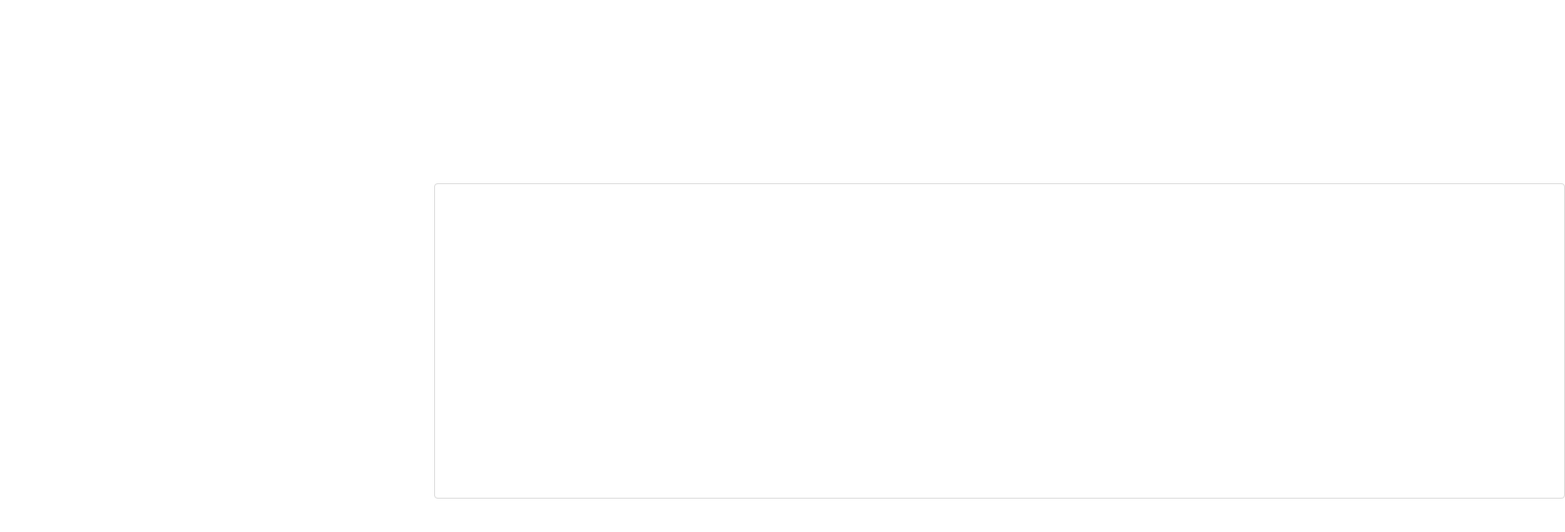
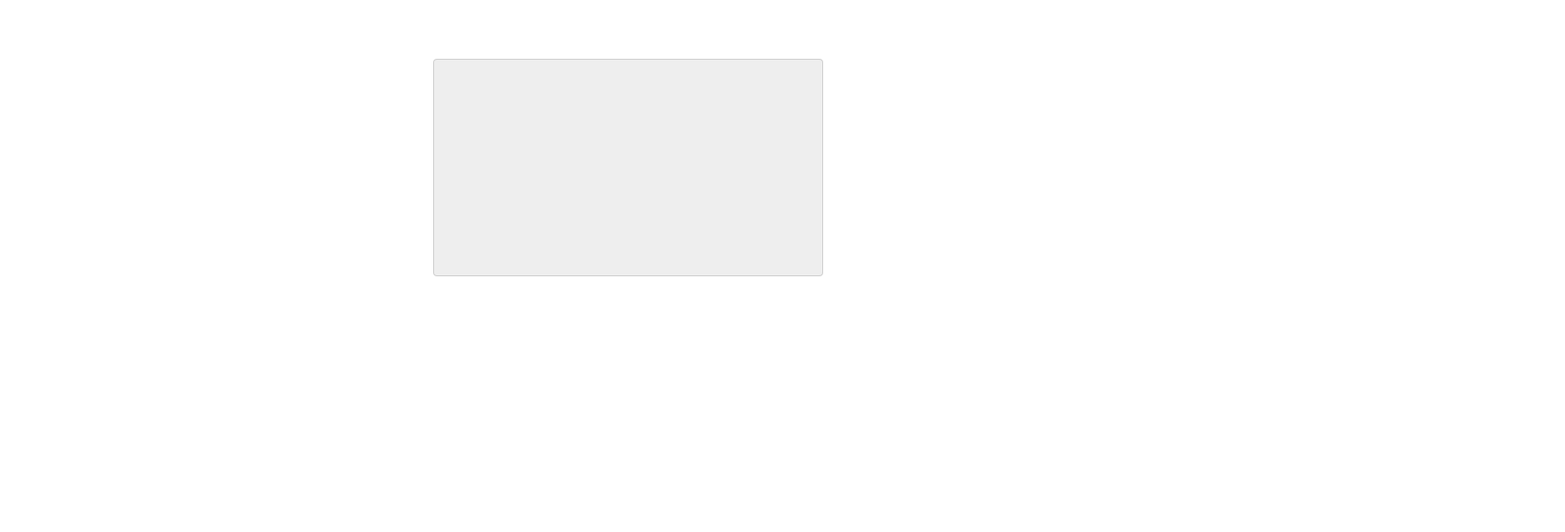
Before and after one commit to kyahAndoy/THESIS-APP, a React (Create React App) app: page / in a window 1280 px wide. Shown: the part 210-753 px from the top of the page at 98% size, 1597 px wide, since content can reach past the window. Built offline with nearby package versions, Linux system fonts and the light colour scheme.

Commit message:
control panel fixed

```diff
--- a/src/Home.js
+++ b/src/Home.js
@@ -1,11 +1,16 @@
 import React from 'react'
 import ButtonHolder from './components/ButtonHolder';
+import useStyles from './components/componentStyles/ComponentsStyle';
+
+
+
 function Home() {
+  const classes = useStyles();
   return (
     <div>
-      <ButtonHolder/>
+      <ButtonHolder className={classes.btnHolder}/>
     </div>
   )
 }
 
-export default Home
+export default Home;
--- a/src/components/ButtonHolder.js
+++ b/src/components/ButtonHolder.js
@@ -1,7 +1,7 @@
 import React from 'react';
 import Paper from '@mui/material/Paper';
 import useStyles from './componentStyles/ComponentsStyle';
-import Box from '@mui/material/Box';
+
 
 const ButtonHolder = () => {
     const classes = useStyles();
--- a/src/components/componentStyles/ComponentsStyle.js
+++ b/src/components/componentStyles/ComponentsStyle.js
@@ -1,5 +1,5 @@
 import { makeStyles } from '@mui/styles';
-import { flexbox } from '@mui/system';
+
 
 const useStyle = makeStyles({
     root: {
@@ -7,17 +7,24 @@ const useStyle = makeStyles({
     position: 'fixed',
     bottom: 0,
     left: 0,
-    borderTop: '#78909C',
+
   },
 
   paper: {
-    display: 'flex',
-    width: '90%',
-    height: '40%',
-    position: 'absolute',
-    bottom: 80,
-    margin: 1,
+
+    width: '100%',
+    height: 220,
+    position: 'relative',
+    left: 0,
+    margin: 0,
+    top: 270,
+    backgroundColor:'#EEEEEE'
   },
+
+  btnHolder: {
+
+
+  }
 });
 
 export default useStyle;
```
